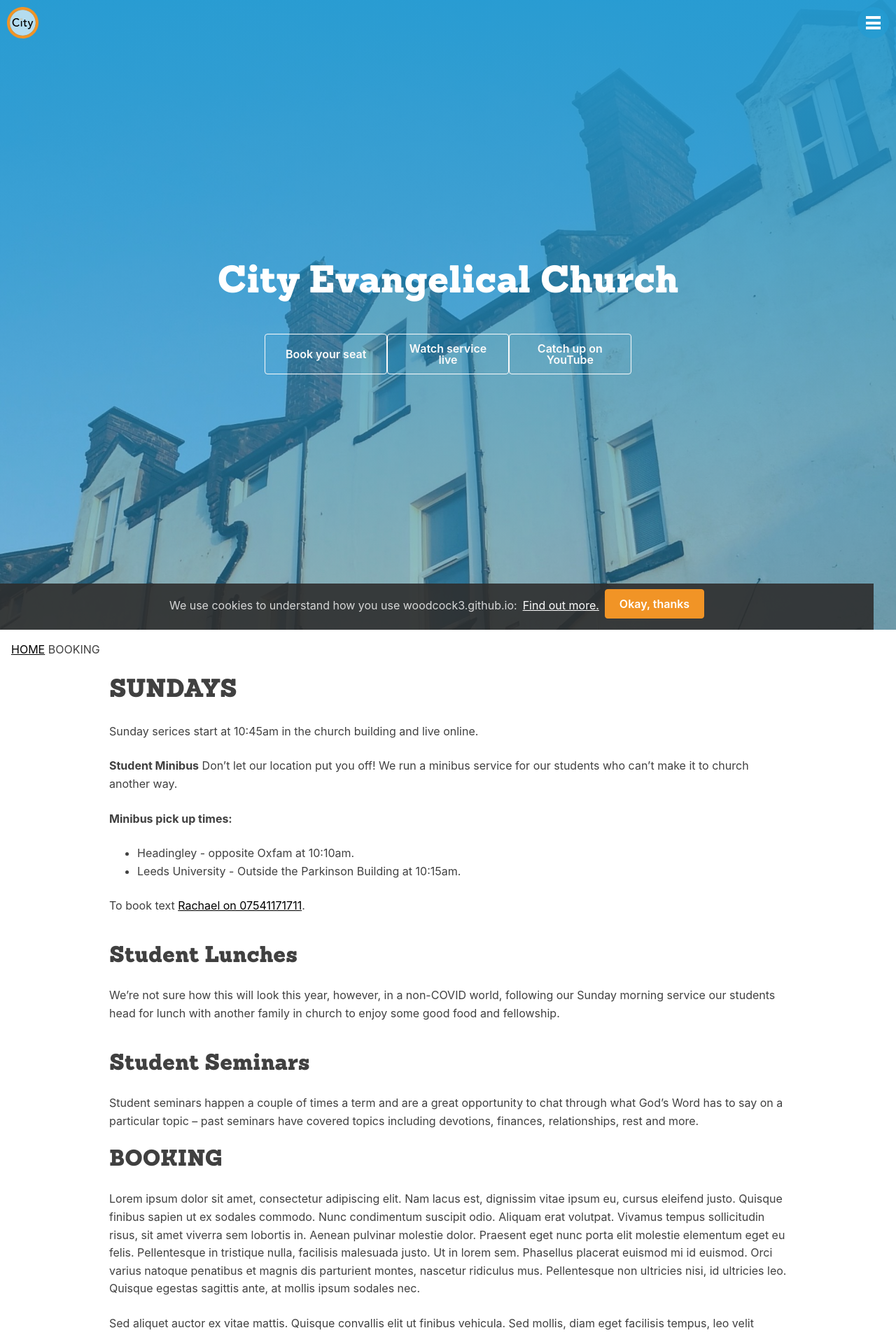
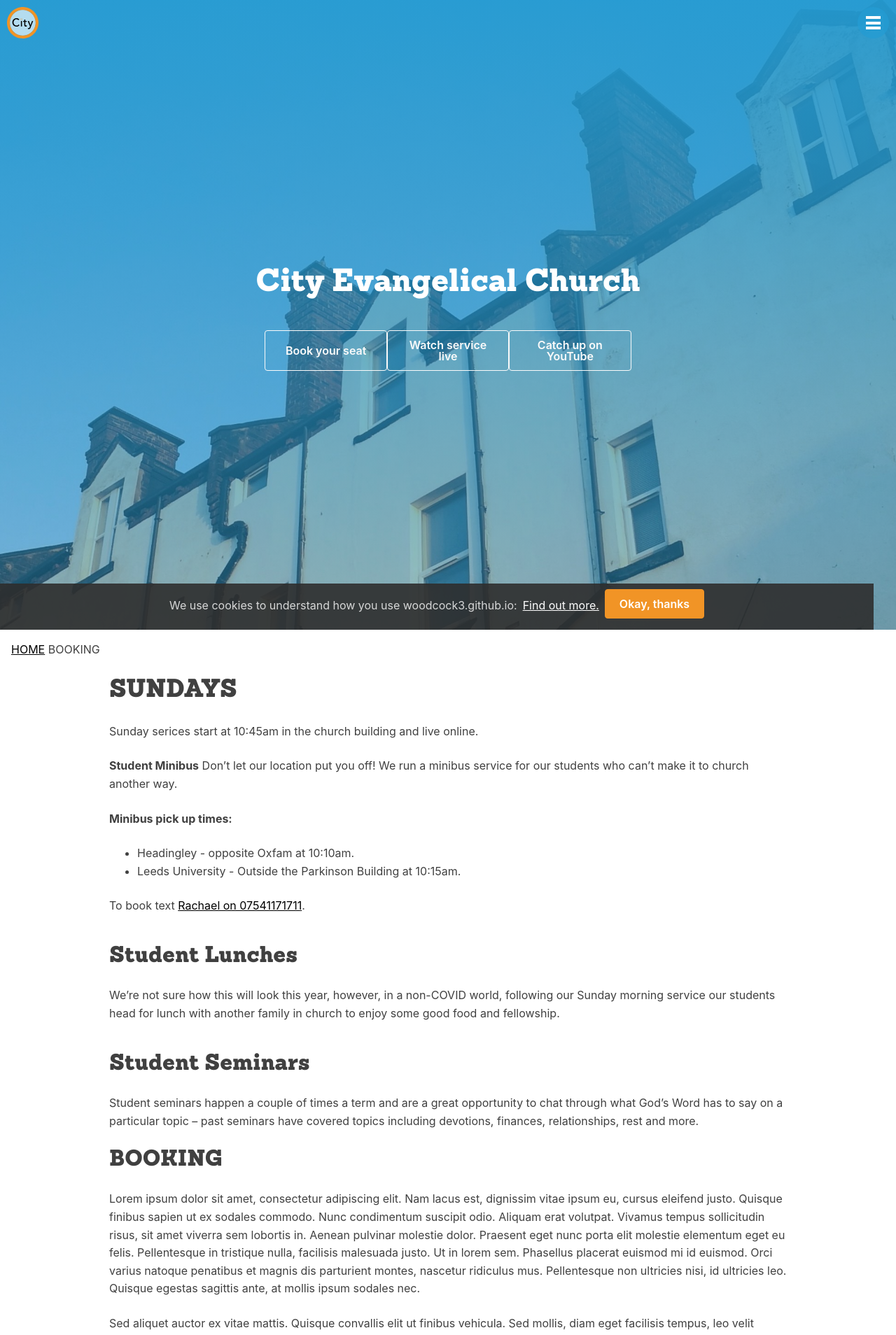
Before and after one commit to woodcox/city-jekyll, a Jekyll site: the page built from pages/_sunday/2021-01-03-booking.md, in a window 1280 px wide. Shown: the top 1908 px of the page at 70% size. Built offline with Jekyll 4.4.1, drawn with Linux system fonts in a browser that asks for light colours.

Commit message:
Update _hero.scss

```diff
--- a/_sass/layouts/_hero.scss
+++ b/_sass/layouts/_hero.scss
@@ -23,11 +23,11 @@
   .hero-text {
     .hero-text-h1 {
       color: white;
-      font-size: 6vh;
+      font-size: 5vh;
     }
     a {
       text-decoration: none;
-      font-size: 3vh;
+      font-size: 4vh;
     }
   }
 }
```
